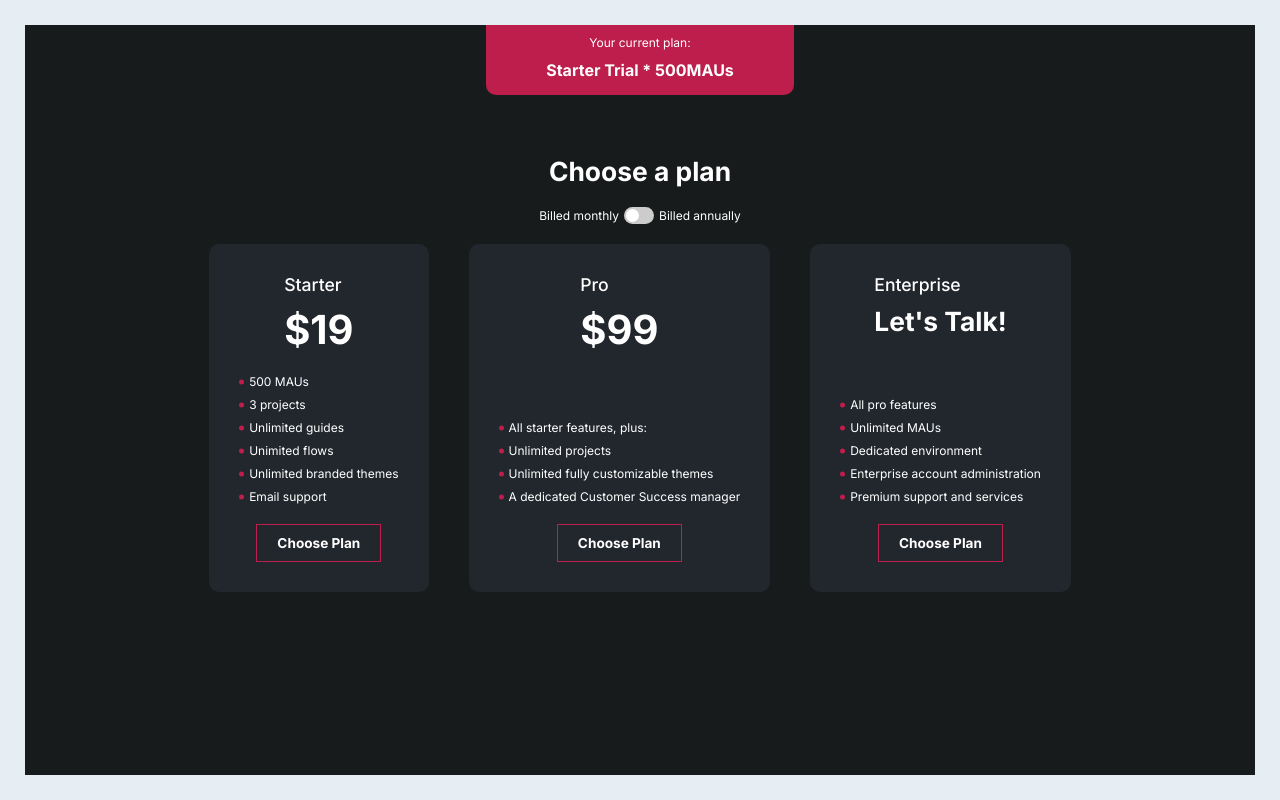
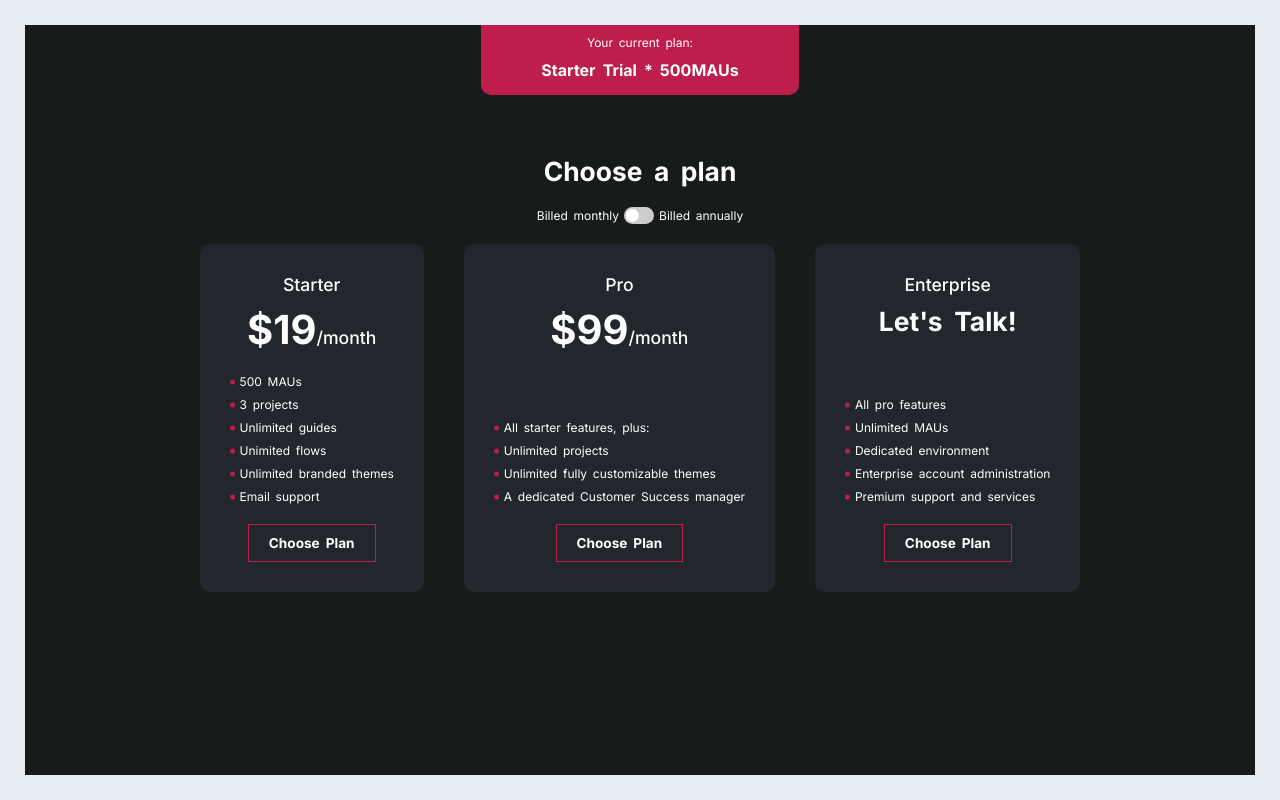
Before and after one commit to githubarj/docker-task, a React (Vite) app: page / in a window 1280 px wide. Built offline with nearby package versions, Linux system fonts and the light colour scheme.

Commit message:
implemented switching between monthly and annual prices

```diff
--- a/src/Components/LandingPage/Card.jsx
+++ b/src/Components/LandingPage/Card.jsx
@@ -10,9 +10,14 @@ function Card(props) {
         <h2 className="header-text">{props.product}</h2>
 
         {props.price ? (
-          <h2 className="title-text">{props.price}</h2>
+          <h2 className="title-text enterprise-price">{props.price}</h2>
         ) : (
-          <h1 className="large-text">{props.monthly}</h1>
+          <div className="price-text">
+            <h1 className="large-text">
+              {props.checked ? props.annually : props.monthly}
+              {!props.checked && <span className="header-text">/month</span>}
+            </h1>
+          </div>
         )}
       </div>
       <ul className="normal-text accent-bullets ">{features}</ul>
@@ -27,5 +32,7 @@ Card.propTypes = {
   product: propTypes.string,
   price: propTypes.string,
   monthly: propTypes.string,
+  annually: propTypes.string,
+  checked: propTypes.bool,
   features: propTypes.array,
 };
--- a/src/Components/LandingPage/PriceSection.jsx
+++ b/src/Components/LandingPage/PriceSection.jsx
@@ -1,10 +1,17 @@
 import Card from "./Card";
 import ToggleSlider from "../ToggleSlider/ToggleSlider";
 import { prices } from "../../Data/Prices";
+import { useState } from "react";
 
 function PriceSection() {
+  const [checked, setChecked] = useState(false);
+
+  const handleToggle = () => {
+    setChecked(!checked);
+  };
+
   const pricing = prices.map((item, index) => {
-    return <Card key={index} {...item} />;
+    return <Card key={index} {...item} checked= {checked} />;
   });
 
   return (
@@ -13,7 +20,8 @@ function PriceSection() {
 
       <div className="normal-text billing-switch">
         Billed monthly
-        <ToggleSlider /> Billed annually
+        <ToggleSlider checked={checked} handleClick={handleToggle} /> Billed
+        annually
       </div>
 
       <div className="cards">{pricing}</div>
--- a/src/Components/LandingPage/landingPage.css
+++ b/src/Components/LandingPage/landingPage.css
@@ -43,6 +43,7 @@
 
 .card-heading {
   display: flex;
+  align-items: center;
   flex-direction: column;
   gap: 10px;
 }
@@ -108,3 +109,10 @@ button:hover {
   color: var(--primary-color);
   border-radius: 5px;
 }
+
+
+/* Formatting styles */
+
+.enterprise-price{
+  vertical-align: bottom;
+}
--- a/src/Components/ToggleSlider/ToggleSlider.jsx
+++ b/src/Components/ToggleSlider/ToggleSlider.jsx
@@ -1,24 +1,23 @@
-import  { useState } from "react";
 import "./toggleSlider.css";
+import propTypes from "prop-types";
 
-const ToggleSlider = () => {
-  const [checked, setChecked] = useState(false);
-
-  const handleToggle = () => {
-    setChecked(!checked);
-  };
-
+function ToggleSlider(props) {
   return (
     <div className="toggle-slider">
       <input
         type="checkbox"
         id="toggle"
-        checked={checked}
-        onChange={handleToggle}
+        checked={props.checked}
+        onChange={props.handleClick}
       />
       <label htmlFor="toggle" className="slider" />
     </div>
   );
+}
+
+ToggleSlider.propTypes = {
+  checked: propTypes.bool,
+  handleClick: propTypes.func,
 };
 
 export default ToggleSlider;
--- a/src/index.css
+++ b/src/index.css
@@ -4,6 +4,7 @@
   margin: 0;
   font-family: Inter;
   font-style: normal;
+  word-spacing: 0.2em;
 }
 
 #root {
```
Also changed, not shown: src/Components/LandingPage/LandingPage.jsx (line endings or trailing spaces).
